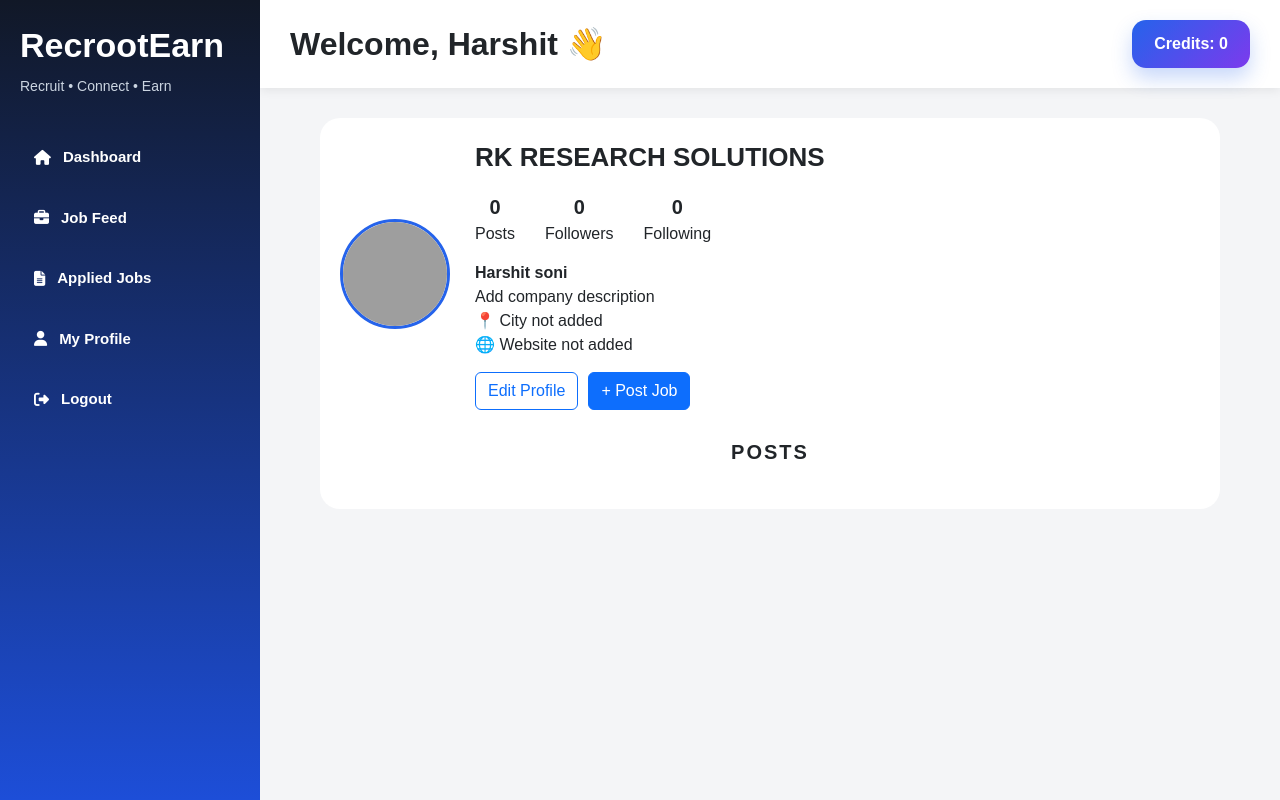
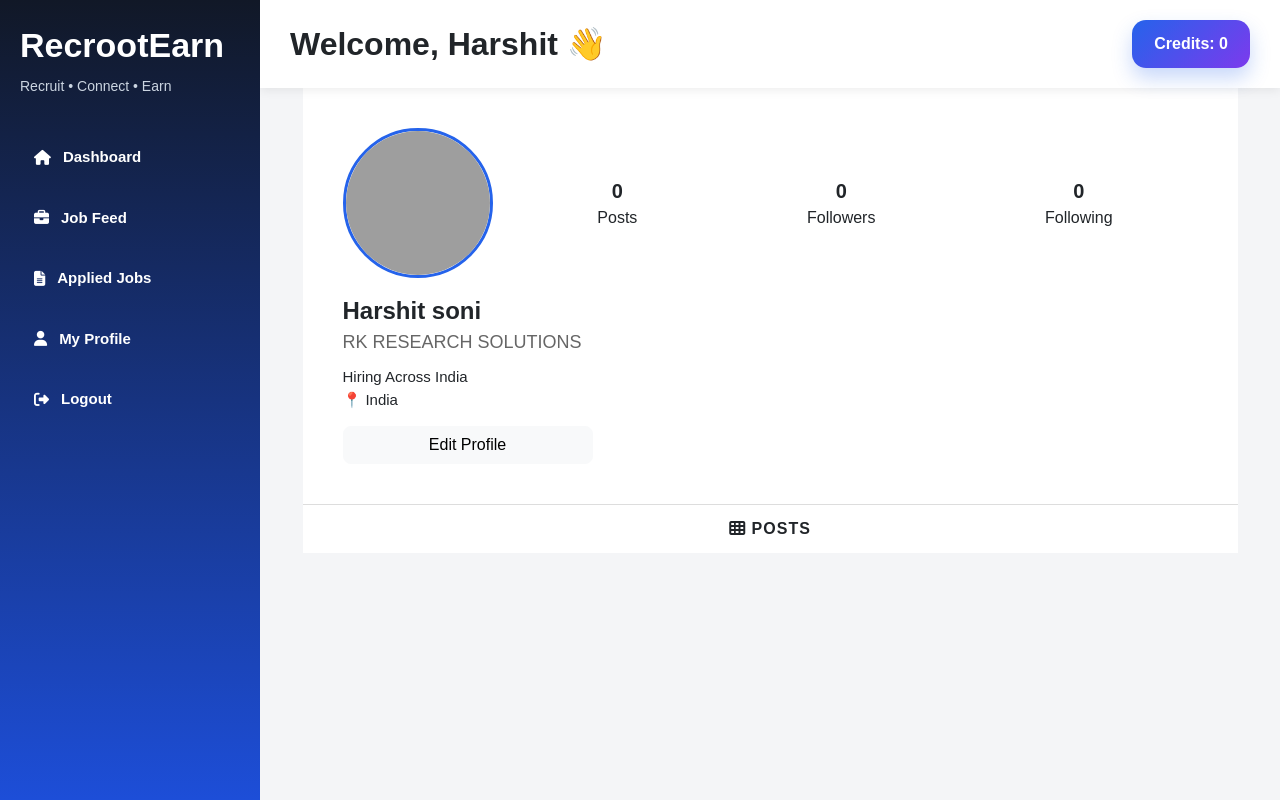
Before and after one commit to recrootearn/hr_exchange, a Flask app: page /profile in a window 1280 px wide. Run offline with Flask 3, Linux system fonts and the light colour scheme; a user stored in the database is signed in; data that the repository does not hold is empty; grey boxes are pictures that could not be loaded.

Commit message:
Update profile.html

```diff
--- a/templates/profile.html
+++ b/templates/profile.html
@@ -4,122 +4,147 @@
 
 <style>
 
+.content{
+    padding:0 !important;
+}
+
 .insta-profile{
-    max-width:900px;
-    margin:auto;
-    background:#fff;
-    border-radius:20px;
+    width:100%;
+    background:white;
+}
+
+/* HEADER */
+
+.profile-header{
     padding:20px;
 }
 
-.profile-top{
+.profile-row{
     display:flex;
-    gap:25px;
     align-items:center;
+    gap:20px;
 }
 
 .profile-pic{
-    width:110px;
-    height:110px;
+    width:95px;
+    height:95px;
     border-radius:50%;
     object-fit:cover;
     border:3px solid #2563eb;
 }
 
-.profile-right{
+.profile-stats{
     flex:1;
+    display:flex;
+    justify-content:space-around;
+}
+
+.profile-stats div{
+    text-align:center;
+}
+
+.profile-stats strong{
+    display:block;
+    font-size:20px;
+    font-weight:700;
+}
+
+.profile-name{
+    margin-top:15px;
+    font-size:18px;
+    font-weight:700;
 }
 
 .company-name{
-    font-size:26px;
-    font-weight:700;
-    margin-bottom:15px;
-}
-
-.stats{
-    display:flex;
-    gap:30px;
-    margin-bottom:15px;
-}
-
-.stats div{
-    text-align:center;
-}
-
-.stats strong{
-    display:block;
-    font-size:20px;
+    font-size:15px;
+    color:#666;
 }
 
 .bio{
     margin-top:10px;
+    line-height:1.5;
+    font-size:14px;
 }
 
-.action-btns{
-    display:flex;
-    gap:10px;
+.edit-btn{
+    width:100%;
     margin-top:15px;
+    border-radius:8px;
 }
+
+/* POSTS TAB */
+
+.posts-tab{
+    border-top:1px solid #ddd;
+    text-align:center;
+    padding:12px;
+    font-weight:700;
+    letter-spacing:1px;
+}
+
+/* GRID */
 
 .post-grid{
     display:grid;
     grid-template-columns:repeat(3,1fr);
-    gap:10px;
-    margin-top:25px;
+    gap:2px;
 }
 
-.post-card{
-    border:1px solid #ddd;
-    border-radius:12px;
+.post-item{
+    aspect-ratio:1/1;
     overflow:hidden;
-    background:#fff;
+    position:relative;
 }
 
-.post-card img{
+.post-item img{
     width:100%;
-    height:220px;
+    height:100%;
     object-fit:cover;
 }
 
-.post-info{
-    padding:10px;
+/* DESKTOP */
+
+@media(min-width:768px){
+
+    .insta-profile{
+        max-width:935px;
+        margin:auto;
     }
 
-.post-info h6{
-    margin:0;
-    font-weight:bold;
+    .profile-header{
+        padding:40px;
     }
 
-.section-title{
-    margin-top:30px;
-    margin-bottom:15px;
-    text-align:center;
-    font-weight:700;
-    letter-spacing:2px;
+    .profile-pic{
+        width:150px;
+        height:150px;
     }
 
-@media(max-width:768px){
-
-.profile-top{
-    flex-direction:column;
-    text-align:center;
+    .profile-name{
+        font-size:24px;
     }
 
-.stats{
-    justify-content:center;
+    .company-name{
+        font-size:18px;
     }
 
-.post-grid{
-    grid-template-columns:repeat(2,1fr);
+    .bio{
+        font-size:15px;
     }
 
-.post-card img{
-    height:160px;
+    .edit-btn{
+        width:250px;
     }
 
 }
 
-</style><div class="insta-profile"><div class="profile-top">
+</style>
+
+<div class="insta-profile">
+
+    <div class="profile-header">
+
+        <div class="profile-row">
 
             {% if current_user.profile_photo %}
                 <img
@@ -131,13 +156,7 @@
                 class="profile-pic">
             {% endif %}
 
-    <div class="profile-right">
-
-        <div class="company-name">
-            {{ current_user.company }}
-        </div>
-
-        <div class="stats">
+            <div class="profile-stats">
 
                 <div>
                     <strong>{{ posts_count }}</strong>
@@ -156,97 +175,72 @@
 
             </div>
 
+        </div>
+
+        <div class="profile-name">
+            {{ current_user.first_name }}
+            {{ current_user.last_name }}
+        </div>
+
+        <div class="company-name">
+            {{ current_user.company }}
+        </div>
+
         <div class="bio">
 
-            <strong>
-            {{ current_user.first_name }}
-            {{ current_user.last_name }}
-            </strong>
+            {{ current_user.about_company or "Hiring Across India" }}
 
             <br>
 
-            {{ current_user.about_company or "Add company description" }}
+            📍 {{ current_user.company_city or "India" }}
 
             <br>
 
-            📍 {{ current_user.company_city or "City not added" }}
-
-            <br>
-
-            🌐 {{ current_user.company_website or "Website not added" }}
+            {% if current_user.company_website %}
+            🌐 {{ current_user.company_website }}
+            {% endif %}
 
         </div>
 
-        <div class="action-btns">
-
         <a href="/edit-profile"
-            class="btn btn-outline-primary">
+        class="btn btn-light edit-btn">
 
             Edit Profile
 
         </a>
 
-            <a href="/post-job"
-            class="btn btn-primary">
+    </div>
 
-                + Post Job
+    <div class="posts-tab">
+
+        <i class="fas fa-th"></i>
+        POSTS
+
+    </div>
+
+    <div class="post-grid">
+
+        {% for job in jobs %}
+
+        <a href="/job-applicants/{{ job.id }}"
+        class="post-item">
+
+            {% if job.image %}
+
+                <img src="/static/uploads/{{ job.image }}">
+
+            {% else %}
+
+                <img src="https://via.placeholder.com/500x500?text=JOB">
+
+            {% endif %}
 
         </a>
+
+        {% endfor %}
 
     </div>
 
 </div>
 
-</div>
-
-<h5 class="section-title">
-    POSTS
-</h5>
-
-<div class="post-grid">
-
-    {% for job in jobs %}
-
-    <div class="post-card">
-
-        {% if job.image %}
-
-        <img
-        src="/static/uploads/{{ job.image }}">
-
-        {% else %}
-
-        <img
-        src="https://via.placeholder.com/500x500?text=RECROOTEARN">
-
-        {% endif %}
-
-        <div class="post-info">
-
-            <h6>
-                {{ job.job_title }}
-            </h6>
-
-            <small>
-                {{ job.location }}
-            </small>
-
-            <br><br>
-
-            <a
-            href="/job-applicants/{{ job.id }}"
-            class="btn btn-sm btn-primary">
-
-                View Applicants
-
-            </a>
-
-        </div>
-
-    </div>
-
-    {% endfor %}
-
-</div>
-
-</div>{% endblock %}
+{% endblock %}
```
Lines whose indentation alone changed are shown as unchanged.
